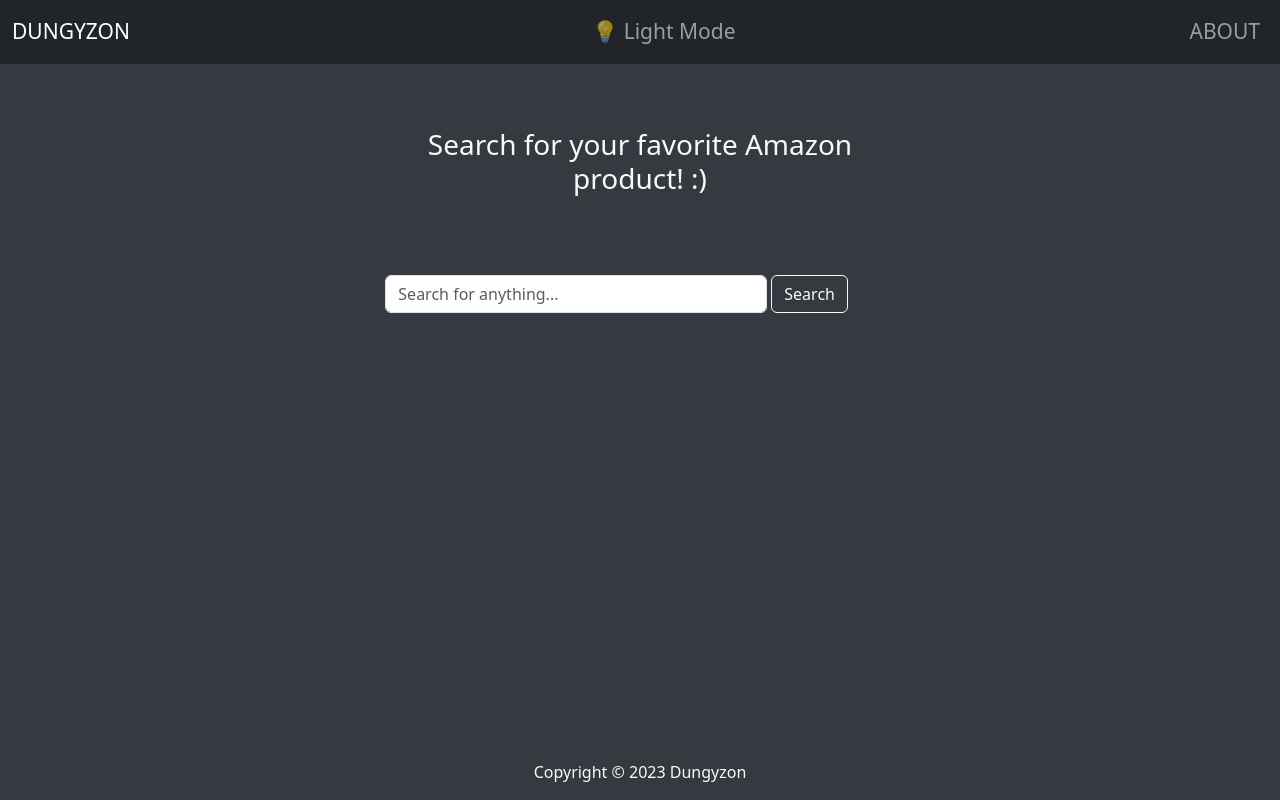
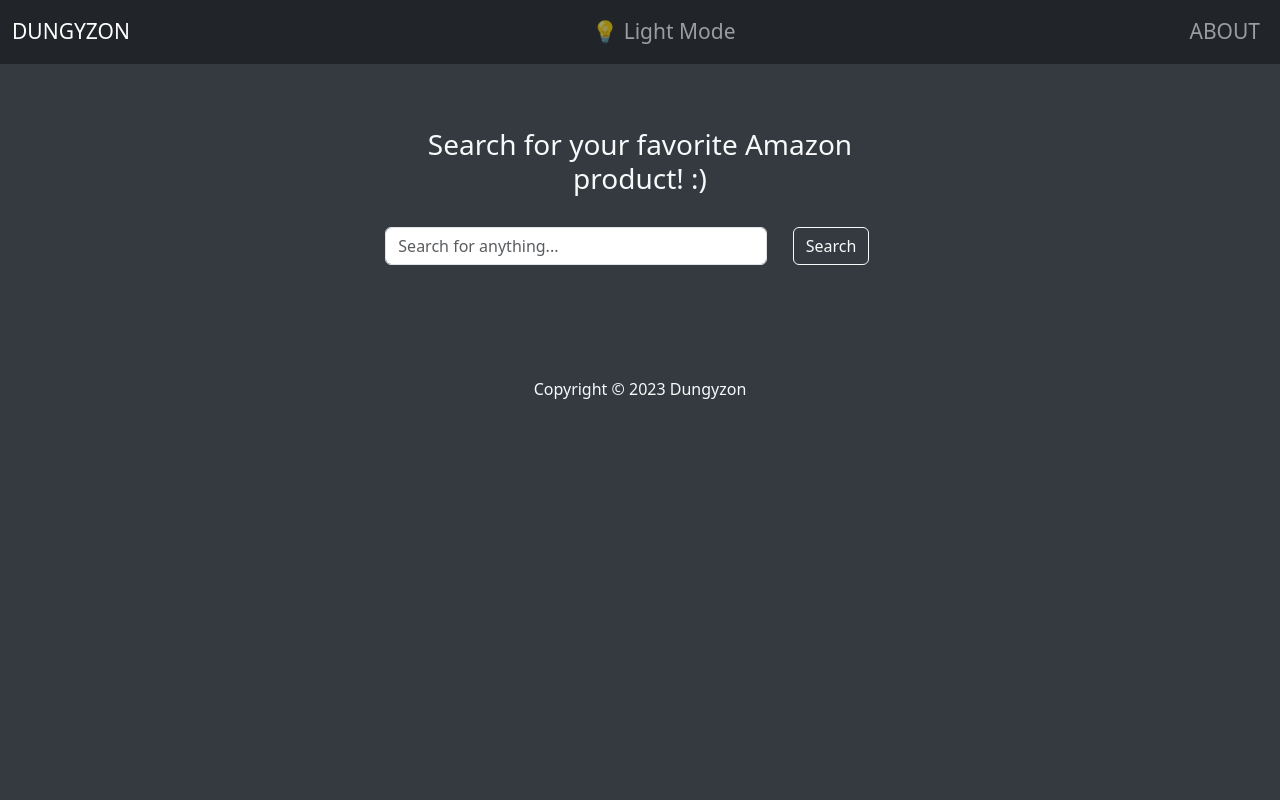
Before and after one commit to Dungyy/frontend-of-dungyzon, a React (Create React App) app: page / in a window 1280 px wide. Built offline with nearby package versions, Linux system fonts and the light colour scheme.

Commit message:
i moved somethings around,

```diff
--- a/src/App.css
+++ b/src/App.css
@@ -278,6 +278,11 @@
     max-width: calc(50% - 1rem); /* Example for 4 cards in a row with a 1rem gap */
     margin: 0.5rem;  /*Provides space between cards*/
   }
+  .search-form {
+    display: flex;
+    justify-content: center;
+    margin-top: 20px;
+  }
 }
 
 
@@ -285,6 +290,11 @@
   .card-column {
     flex: 1 1 100%; /* Cards take full width on small screens */
     margin: 0; /* Remove margins if needed */
+  }
+  .search-form {
+    display: flex;
+    justify-content: center;
+    margin-top: 20px;
   }
 }
 
@@ -296,6 +306,11 @@
   .hide-on-mobile {
     display: none;
   }
+  .search-form {
+    display: flex;
+    justify-content: center;
+    margin-top: 20px;
+  }
 }
 
 html {
@@ -306,3 +321,12 @@ body {
   min-height: 100%;
   margin: 0;
 }
+
+body, html {
+  overflow-x: hidden;
+}
+
+/* Remove this line after debugging */
+/* * {
+  border: 1px solid red;
+} */
--- a/src/App.js
+++ b/src/App.js
@@ -12,16 +12,14 @@ import { useSearchData } from './hooks/fetch';
 
 function App() {
   const [isDarkMode, setIsDarkMode] = useState(true);
+
   const { searchResults, isLoading, currentPage, setCurrentPage, error, setQuery } = useSearchData(
     '',
     1
   );
 
-  const handleSubmit = (event) => {
-    event.preventDefault();
-    const formData = new FormData(event.target);
-    const searchData = formData.get('searchInput');
-    setQuery(searchData);
+  const handleSubmit = (searchTerm) => {
+    setQuery(searchTerm);
   };
 
   const handlePageChange = (page) => {
--- a/src/Components/Footer.jsx
+++ b/src/Components/Footer.jsx
@@ -3,7 +3,7 @@ import '../App.css';
 
 const Footer = () => {
   return (
-    <footer className="fixed-footer">
+    <footer className="d-flex flex-column align-items-center">
       <p>Copyright &copy; {new Date().getFullYear()} Dungyzon</p>
     </footer>
   );
--- a/src/Components/Navbar.jsx
+++ b/src/Components/Navbar.jsx
@@ -30,19 +30,22 @@ const NavbarComponent = ({ isDarkMode, toggleDarkMode }) => {
         size="xl"
         fixed="top"
       >
-        <NavbarBrand style={{ fontSize: '21px' }} href="/">
+        <NavbarBrand style={{ fontSize: '21px', text: 'bold' }} href="/">
           DUNGYZON
         </NavbarBrand>
         <Nav className="ml-auto togglebutton" navbar>
           <NavItem>
-            <NavLink style={{ fontSize: '21px' }} href="#" onClick={toggleDarkMode}>
+            <NavLink style={{ fontSize: '21px', text: 'bold' }} href="#" onClick={toggleDarkMode}>
               {isDarkMode ? '💡 Light Mode' : '🌛 Dark Mode'}
             </NavLink>
           </NavItem>
         </Nav>
         <Nav className="ml-auto" navbar>
           <NavItem>
-            <NavLink style={{ fontSize: '21px', cursor: 'pointer' }} onClick={toggleModal}>
+            <NavLink
+              style={{ fontSize: '21px', cursor: 'pointer', text: 'bold' }}
+              onClick={toggleModal}
+            >
               ABOUT
             </NavLink>
           </NavItem>
--- a/src/Components/SearchForm.jsx
+++ b/src/Components/SearchForm.jsx
@@ -1,30 +1,33 @@
-import React from 'react';
+import React, { useState } from 'react';
 import { Col, Form, FormGroup, Input, Button } from 'reactstrap';
 
-const SearchForm = ({ handleSubmit, setData, isDarkMode }) => (
-  <Form onSubmit={handleSubmit}>
+const SearchForm = ({ handleSubmit, isDarkMode }) => {
+  const [searchTerm, setSearchTerm] = useState('');
+
+  const onSubmit = (event) => {
+    event.preventDefault();
+    handleSubmit(searchTerm); // Pass the search term to the parent's handleSubmit
+  };
+
+  return (
+    <Form onSubmit={onSubmit}>
       <div className="d-flex align-items-center">
         <Col md="9" className="p-0">
           <FormGroup className="mb-0 flex-grow-1">
-          <br />
-          <br />
             <br />
             <Input
               type="text"
               name="searchInput"
               id="searchInput"
               placeholder="Search for anything..."
-            onChange={(event) => {
-              setData(event.target.value);
-            }}
+              value={searchTerm}
+              onChange={(event) => setSearchTerm(event.target.value)}
             />
           </FormGroup>
         </Col>
-      <Col md="1" className="p-1 mt-2">
-        <br />
-        <br />
+        <Col md="3" className="p-1 mt-2">
           <Button
-          className={`mt-auto ${isDarkMode ? 'dark-mode' : ''}`} // mt-auto to push the button to the bottom
+            className={`mt-auto ${isDarkMode ? 'dark-mode' : ''}`}
             color={isDarkMode ? 'outline-light' : 'outline-dark'}
             type="submit"
           >
@@ -34,5 +37,6 @@ const SearchForm = ({ handleSubmit, setData, isDarkMode }) => (
       </div>
     </Form>
   );
+};
 
 export default SearchForm;
```
Lines whose indentation alone changed are shown as unchanged.
